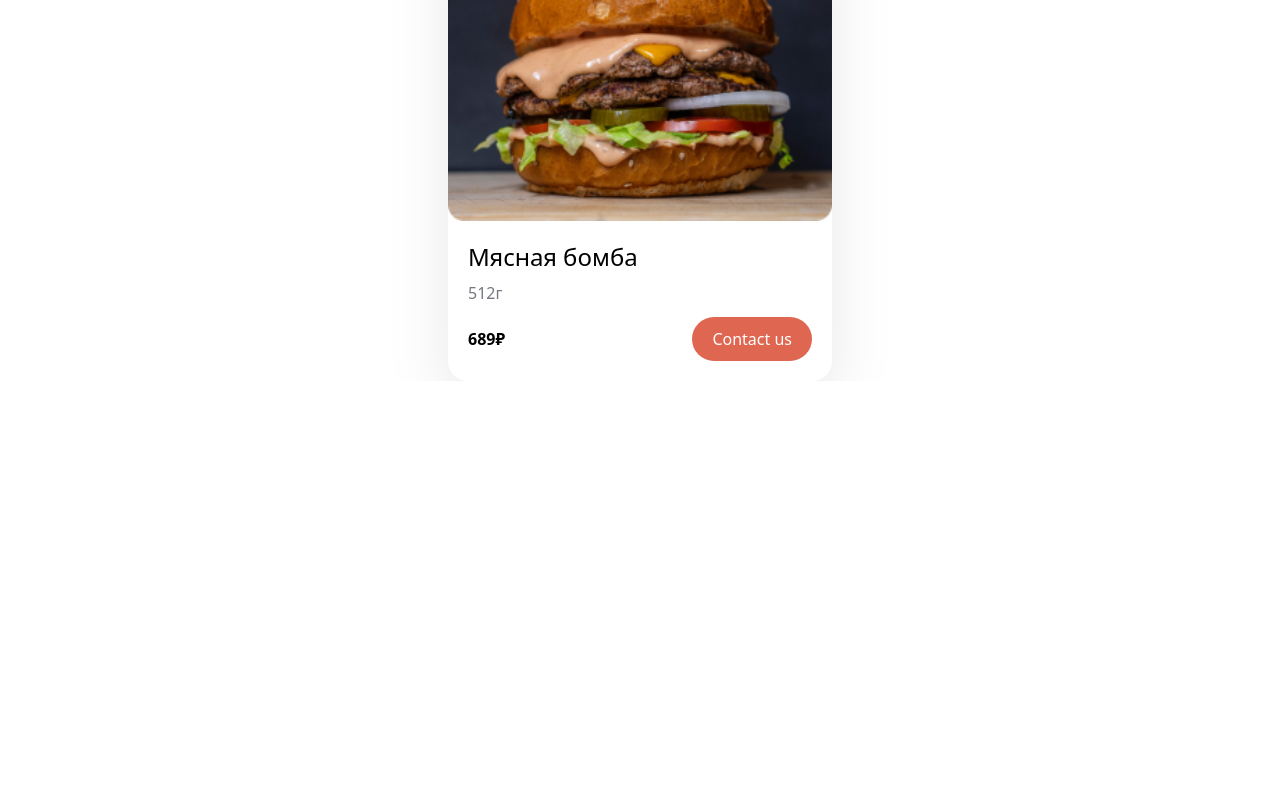
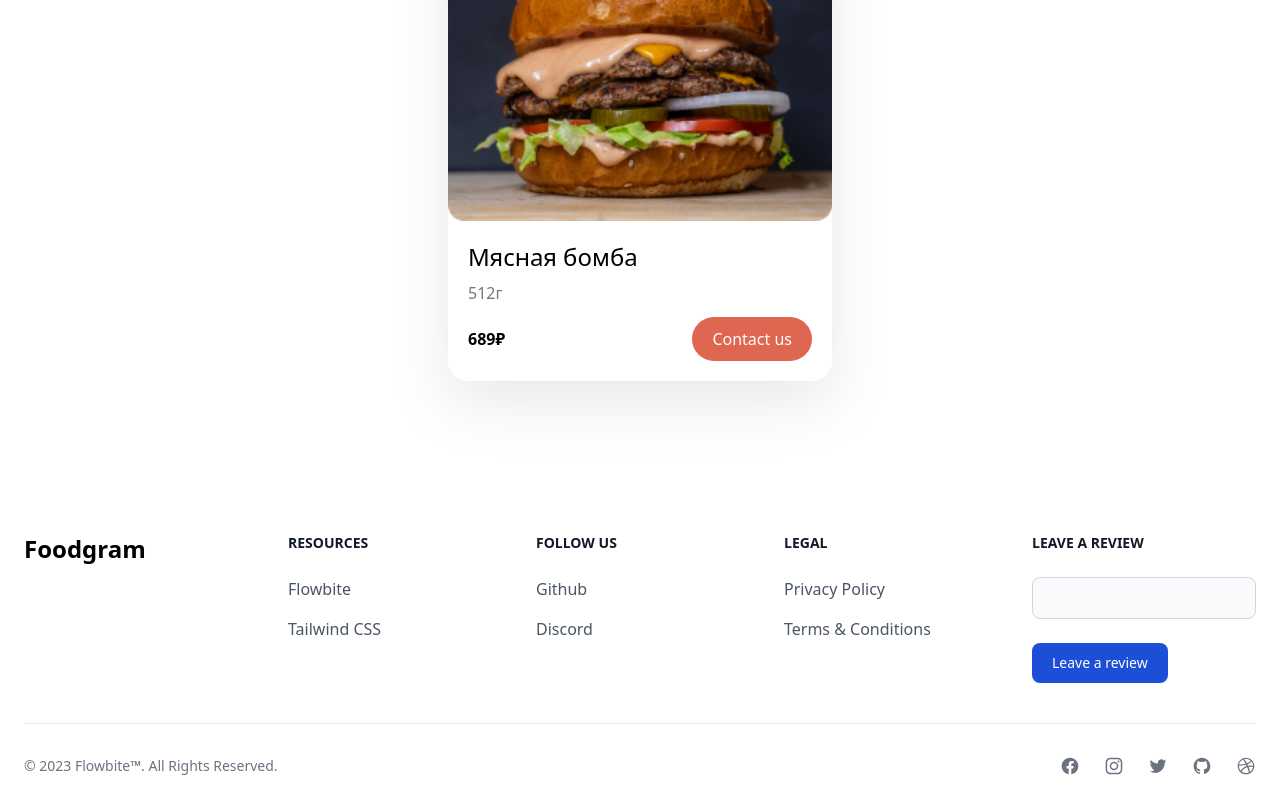
Before and after one commit to Daler-web-dev/fastfood_website, a React (Create React App) app: page /menu in a window 1280 px wide. Shown: the part 1743-2543 px from the top of the page. Before the commit the page ends 2124 px from the top, so only its background shows below. Built offline with nearby package versions, Linux system fonts and the light colour scheme.

Commit message:
added footer to layout

```diff
--- a/src/Layout/Layout.jsx
+++ b/src/Layout/Layout.jsx
@@ -6,6 +6,7 @@ import { FreeMode } from "swiper";
 import "swiper/css/pagination";
 import "swiper/css/free-mode";
 import Items from './Items';
+import Footer from '../Components/Footer';
 const Layout = () => {
     const arr = [
         {
@@ -89,6 +90,7 @@ const Layout = () => {
                 </Swiper>
             </div>
             <Outlet></Outlet>
+            <Footer/>
         </div>
     );
 }
```
